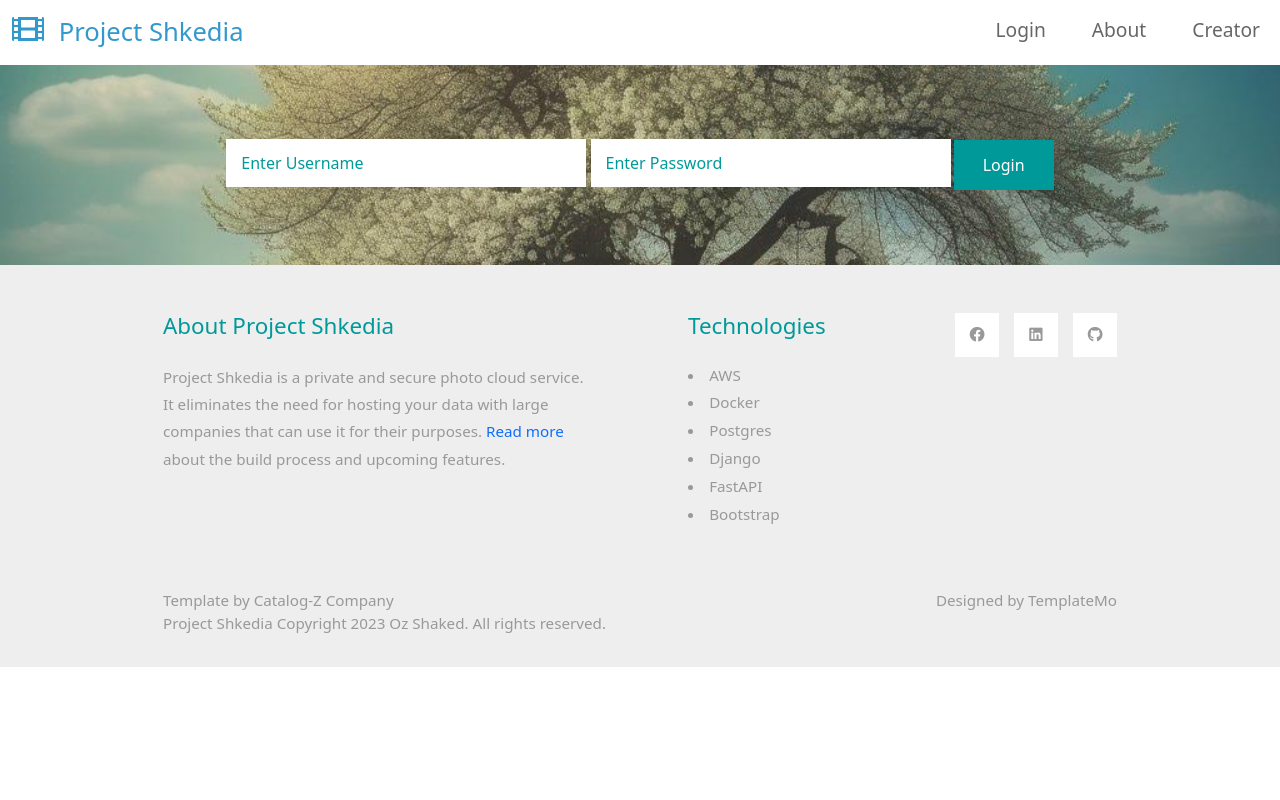
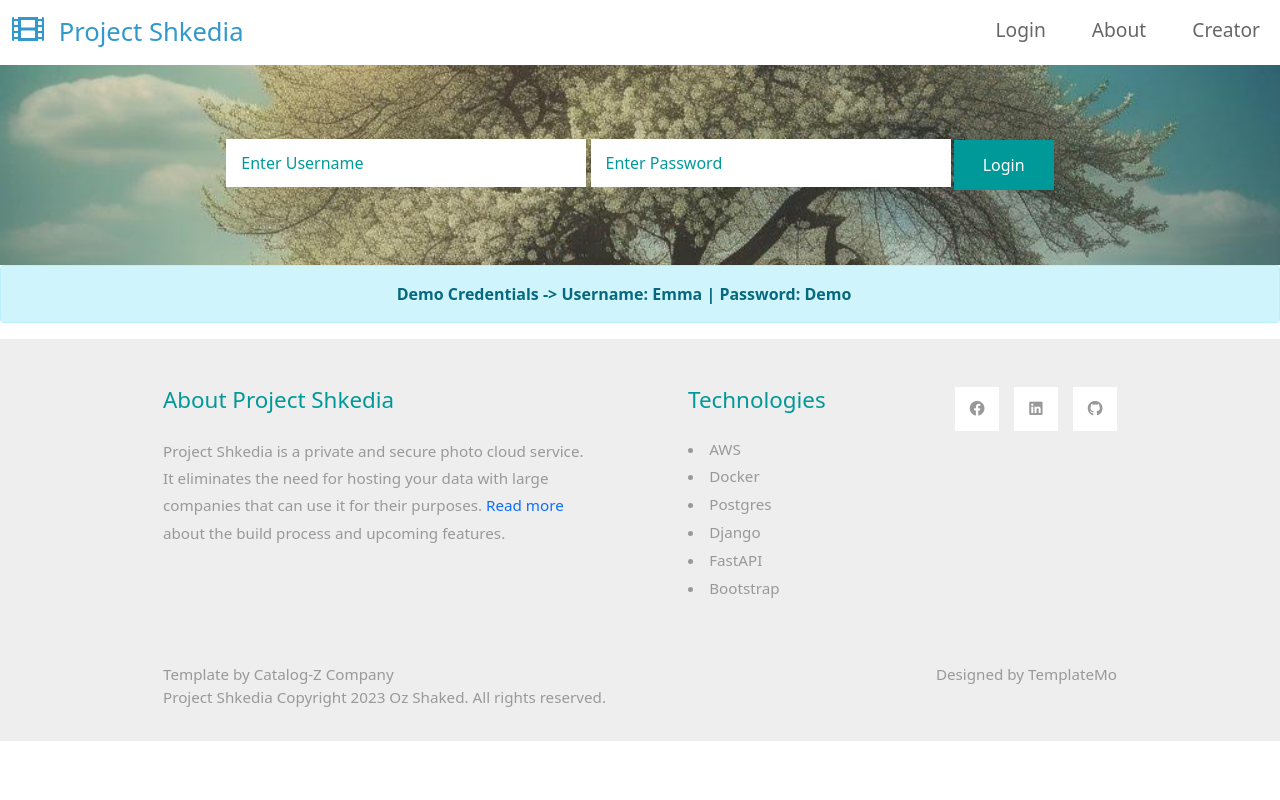
Before and after one commit to ozRnDs/shkedia-photo-gallary-backend, a Django app: page /login/ in a window 1280 px wide. Run offline with Django 4.2, Linux system fonts and the light colour scheme; some libraries are stand-ins or nearby versions.

Commit message:
refactor(Login): Add demo flash message

```diff
--- a/src/templates/search.html
+++ b/src/templates/search.html
@@ -26,6 +26,13 @@
 
     {% endif %}
 </div>
+
+
+{% if login_needed %}
+<div class="alert alert-info alert-dismissible d-flex fade show align-items-center justify-content-center" role="alert">
+    <strong>Demo Credentials -> Username: Emma | Password: Demo</strong>
+</div>
+{% endif %}
 {% if messages %}
     {% for message in messages %}
         {% if message.level == DEFAULT_MESSAGE_LEVELS.ERROR %}
```
